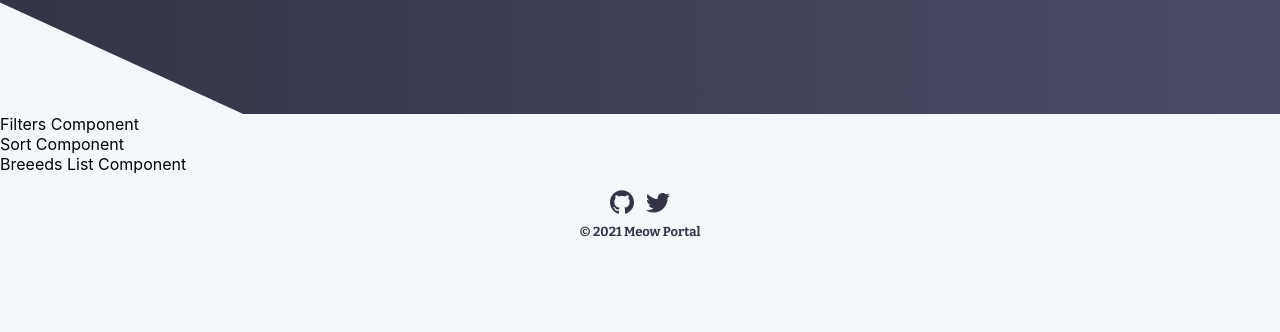
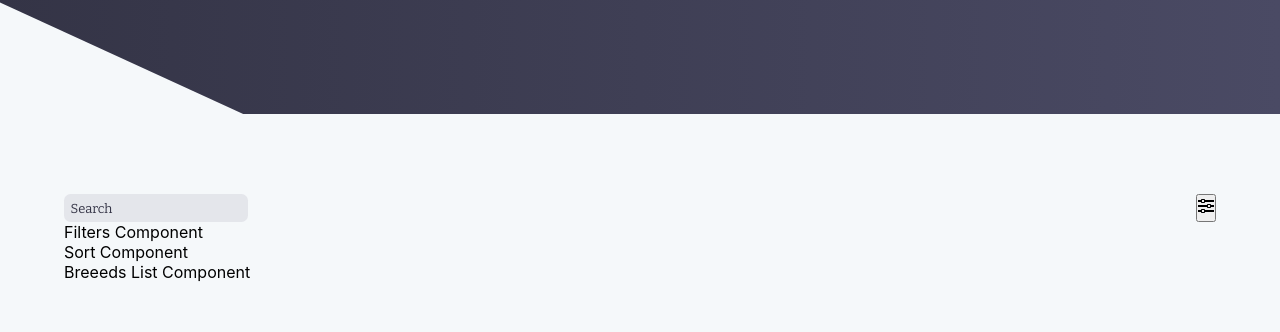
Before and after one commit to Andantez/meow-center, a Next.js app: page /breeds in a window 1280 px wide. Shown: the part 418-750 px from the top of the page. Built offline with nearby package versions, Linux system fonts and the light colour scheme.

Commit message:
Feat: Breeds search component styling. Add: html inside breeds main component.

```diff
--- a/components/Breeds.js
+++ b/components/Breeds.js
@@ -3,11 +3,19 @@ import styled from 'styled-components';
 import Sort from './Sort';
 import BreedsList from './BreedsList';
 import Filters from './Filters';
+import FiltersSearch from './FiltersSearch';
+import { ImEqualizer } from 'react-icons/im';
 
 const Breeds = ({ initialData }) => {
   return (
     <StyledMain>
       <div className="container">
+        <div className="search-wrapper">
+          <FiltersSearch />
+          <button type="btn">
+            <ImEqualizer />
+          </button>
+        </div>
         <aside className="filter-wrapper">
           <Filters />
         </aside>
@@ -20,5 +28,17 @@ const Breeds = ({ initialData }) => {
   );
 };
 
-const StyledMain = styled.main``;
+const StyledMain = styled.main`
+  margin: 5em 0;
+  .container {
+    display: grid;
+    width: 90vw;
+    margin: 0 auto;
+  }
+
+  .search-wrapper {
+    display: grid;
+    grid-template-columns: 1fr auto;
+  }
+`;
 export default Breeds;
--- /dev/null
+++ b/components/FiltersSearch.js
@@ -0,0 +1,27 @@
+import styled from 'styled-components';
+
+const FiltersSearch = () => {
+  return <StyledInput type="text" placeholder="Search" />;
+};
+
+const StyledInput = styled.input`
+  font-family: var(--ff-paragraph);
+  font-size: 0.8125rem;
+  border: transparent;
+  background-color: #e4e6eb;
+  border-radius: 0.5em;
+  padding: 0.5em;
+  width: fit-content;
+  transition: background-color 350ms ease;
+  &:focus {
+    outline: 2px solid var(--clr-black);
+  }
+  ::placeholder {
+    color: var(--clr-primary-500);
+  }
+
+  :hover {
+    background-color: #d6d9e1;
+  }
+`;
+export default FiltersSearch;
--- a/components/Sort.js
+++ b/components/Sort.js
@@ -1,4 +1,4 @@
-import { ImEqualizer } from 'react-icons/im';
+
 import { BsFillGrid3X3GapFill } from 'react-icons/bs';
 import { FaThList } from 'react-icons/fa';
 
```
